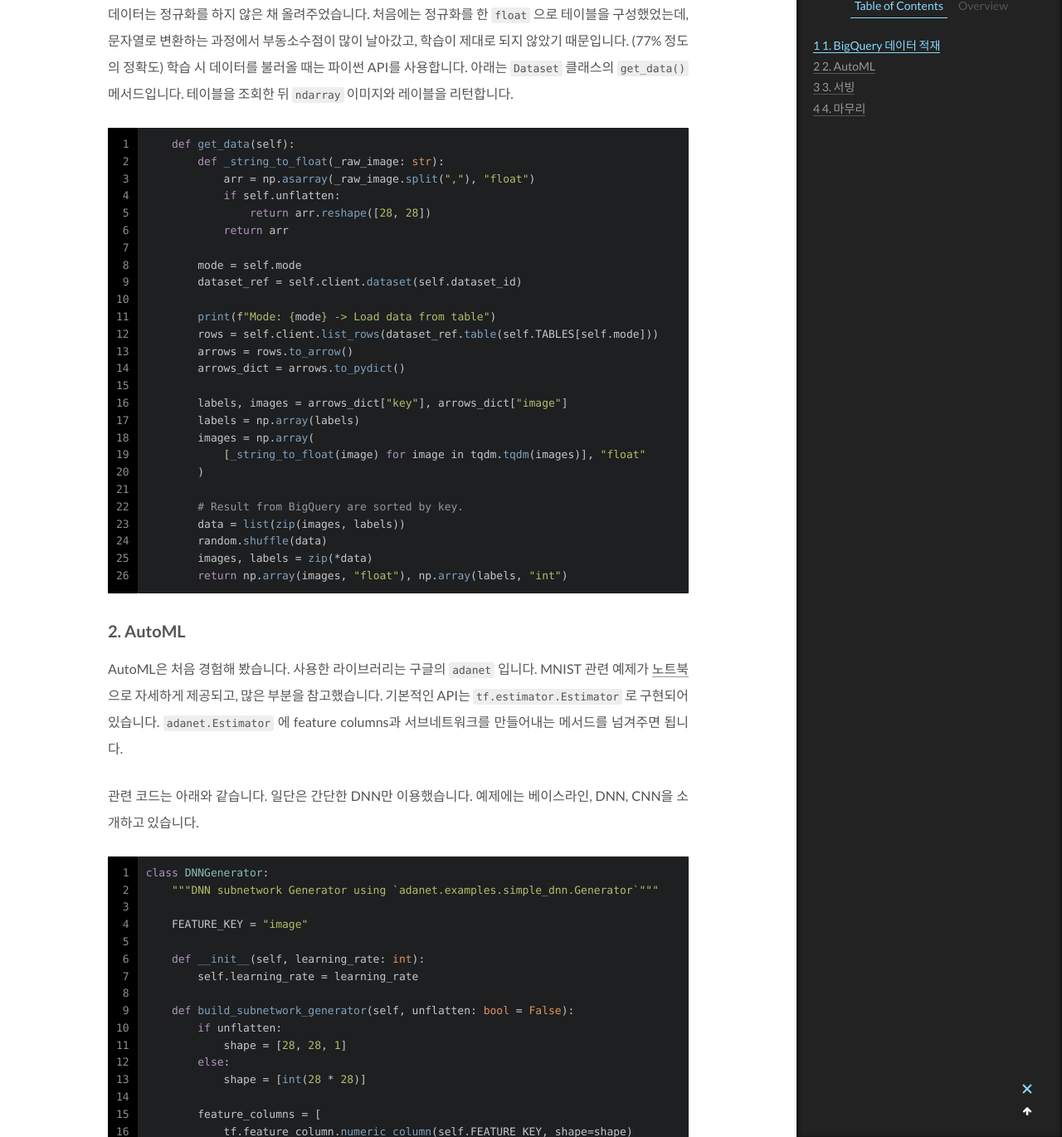
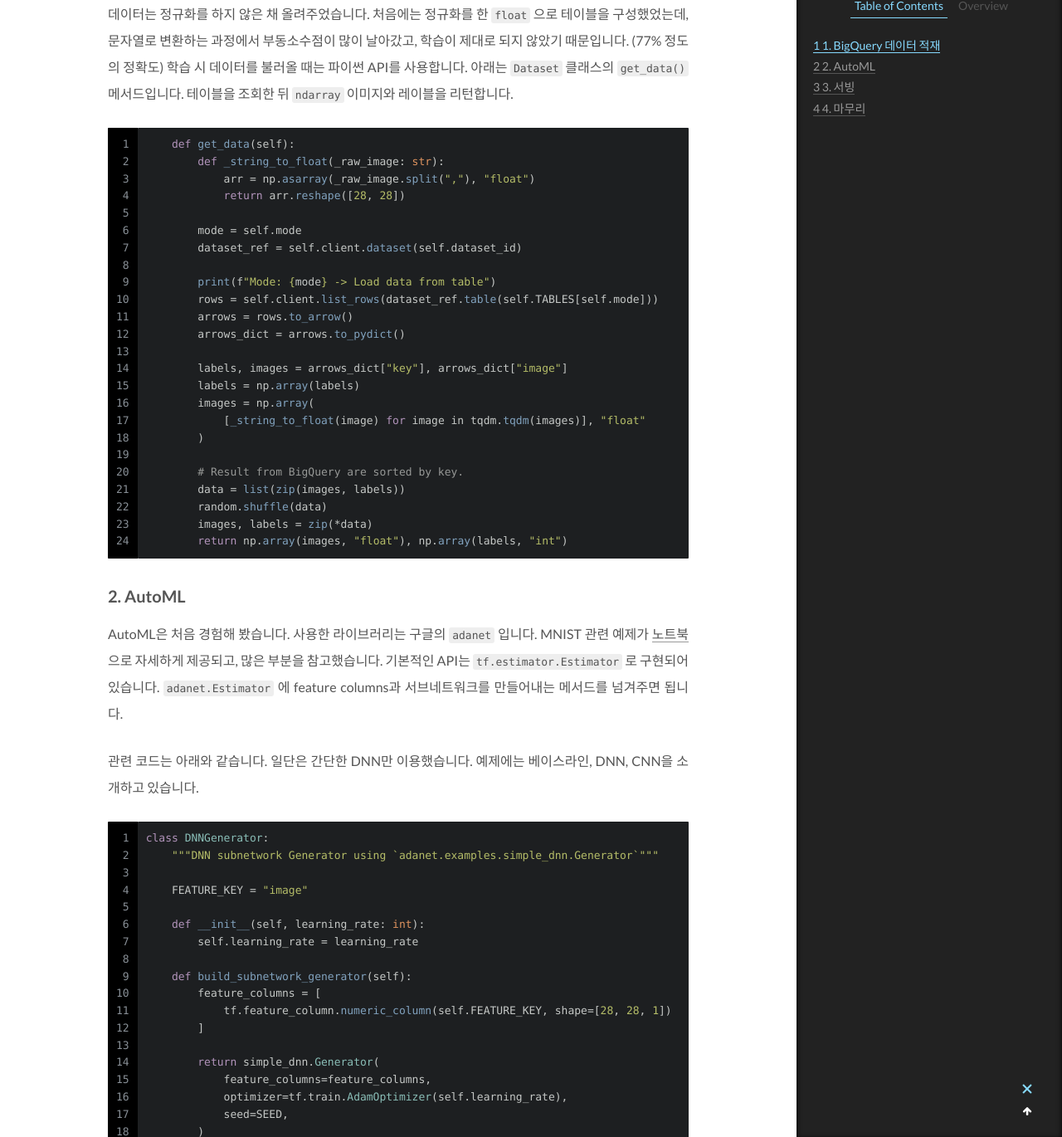
Before and after one commit to novdov/novdov.github.io, a Jekyll site: the page built from _posts/2019-08-27-automl-serverless.md, in a window 1280 px wide and 1400 px high, scrolled down 1462 px, cut to the strip 30-1400 px from the top of the window. Shown: the whole strip at 83% size. Built offline with Jekyll 4.4.1, drawn with Linux system fonts in a browser that asks for light colours; comment, search, counter and statistics services are not loaded.

Commit message:
modify) body

```diff
--- a/_posts/2019-08-27-automl-serverless.md
+++ b/_posts/2019-08-27-automl-serverless.md
@@ -42,9 +42,7 @@ tags:
     def get_data(self):
         def _string_to_float(_raw_image: str):
             arr = np.asarray(_raw_image.split(","), "float")
-            if self.unflatten:
-                return arr.reshape([28, 28])
-            return arr
+            return arr.reshape([28, 28])
 
         mode = self.mode
         dataset_ref = self.client.dataset(self.dataset_id)
@@ -84,14 +82,9 @@ class DNNGenerator:
     def __init__(self, learning_rate: int):
         self.learning_rate = learning_rate
 
-    def build_subnetwork_generator(self, unflatten: bool = False):
-        if unflatten:
-            shape = [28, 28, 1]
-        else:
-            shape = [int(28 * 28)]
-
+    def build_subnetwork_generator(self):
         feature_columns = [
-            tf.feature_column.numeric_column(self.FEATURE_KEY, shape=shape)
+            tf.feature_column.numeric_column(self.FEATURE_KEY, shape=[28, 28, 1])
         ]
 
         return simple_dnn.Generator(
```
